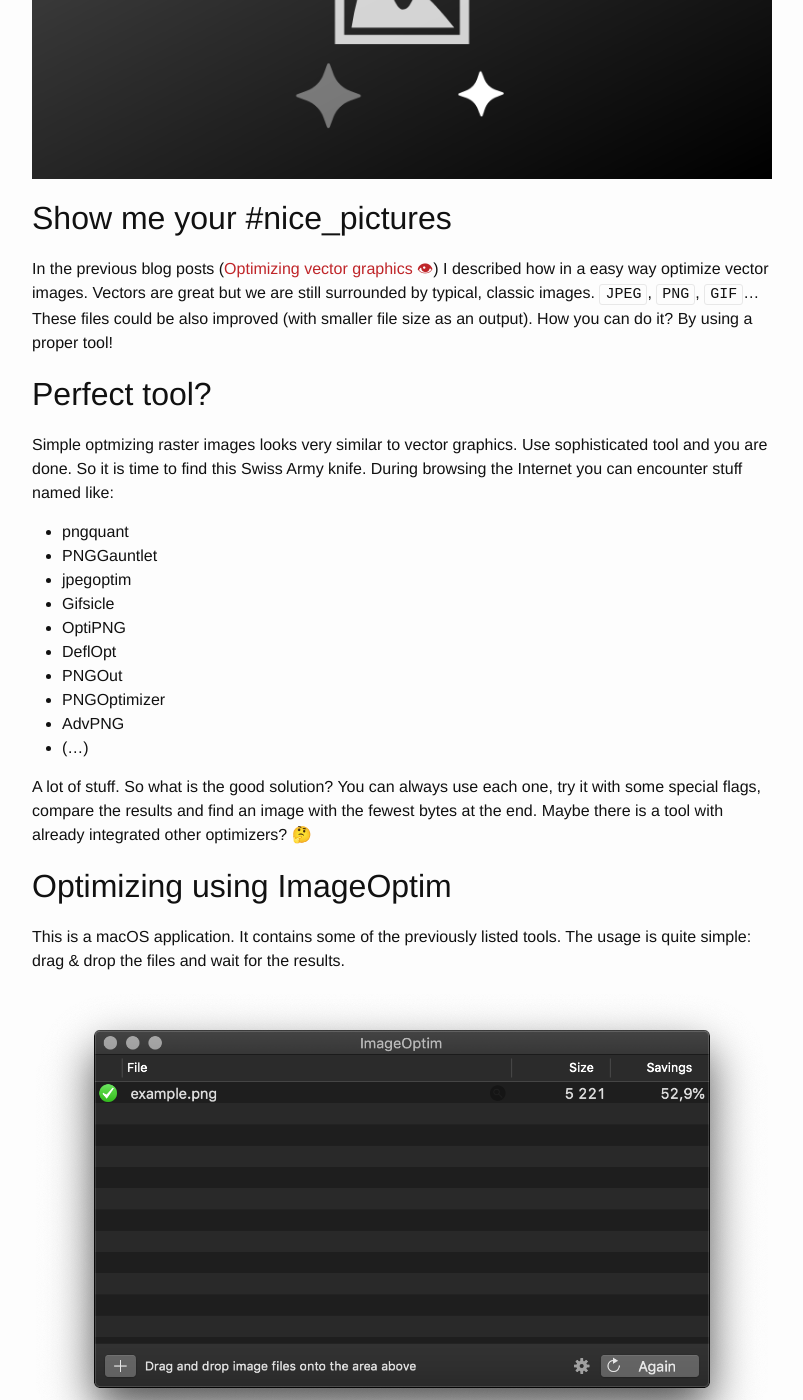
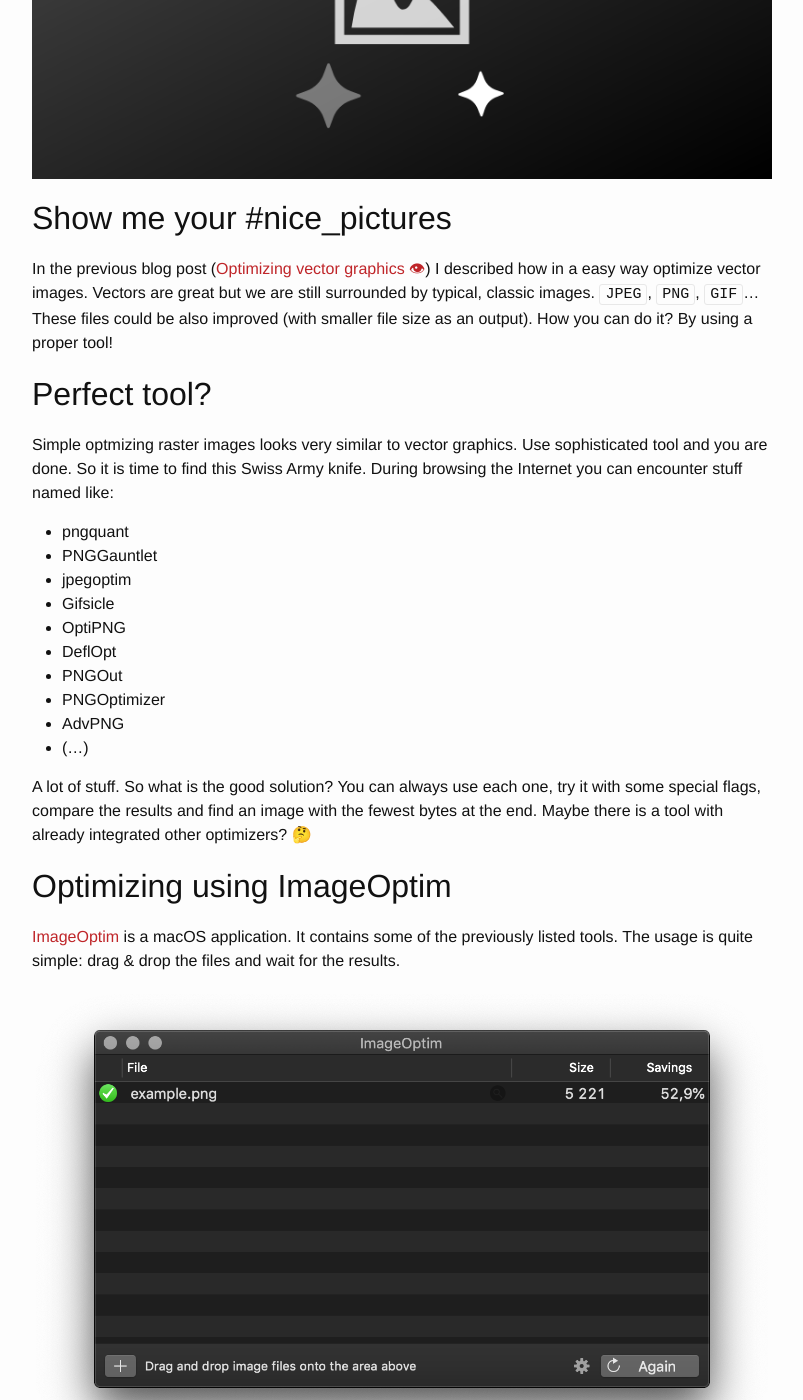
Before and after one commit to albinekcom/albinekcom.github.io, a Jekyll site: the page built from _posts/2018-10-29-optimizing-raster-images.markdown, in a window 1280 px wide and 1400 px high, scrolled down 394 px. Shown: the whole window, without its empty margins (238-1041 px from the left). Built offline with Jekyll 4.4.1, drawn with Linux system fonts in a browser that asks for light colours; comment, search, counter and statistics services are not loaded.

Commit message:
Improve last article

```diff
--- a/_posts/2018-10-29-optimizing-raster-images.markdown
+++ b/_posts/2018-10-29-optimizing-raster-images.markdown
@@ -11,7 +11,7 @@
 
 ## Show me your #nice_pictures
 
-In the previous blog posts ([Optimizing vector graphics 👁](optimizing-vector-graphics)) I described how in a easy way optimize vector images. Vectors are great but we are still surrounded by typical, classic images. `JPEG`, `PNG`, `GIF`... These files could be also improved (with smaller file size as an output). How you can do it? By using a proper tool!
+In the previous blog post ([Optimizing vector graphics 👁](optimizing-vector-graphics)) I described how in a easy way optimize vector images. Vectors are great but we are still surrounded by typical, classic images. `JPEG`, `PNG`, `GIF`... These files could be also improved (with smaller file size as an output). How you can do it? By using a proper tool!
 
 ## Perfect tool?
 
@@ -32,7 +32,7 @@
 
 ## Optimizing using ImageOptim
 
-This is a macOS application. It contains some of the previously listed tools. The usage is quite simple: drag & drop the files and wait for the results.
+[ImageOptim](https://imageoptim.com/mac) is a macOS application. It contains some of the previously listed tools. The usage is quite simple: drag & drop the files and wait for the results.
 
 ![ImageOptim](/assets/img/post/optimizing-raster-images-1.png)
 
```
Also changed, not shown: 1 other file.
